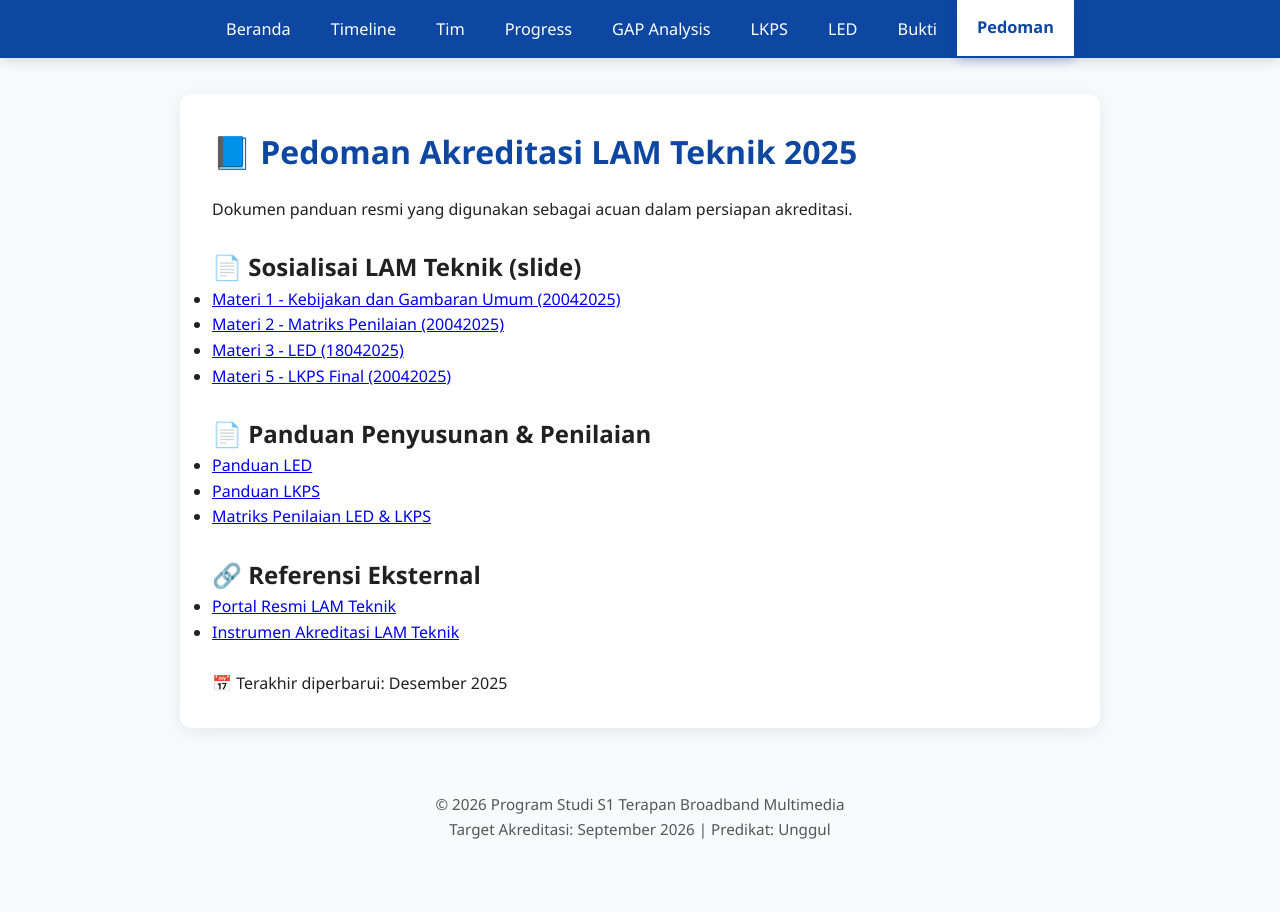
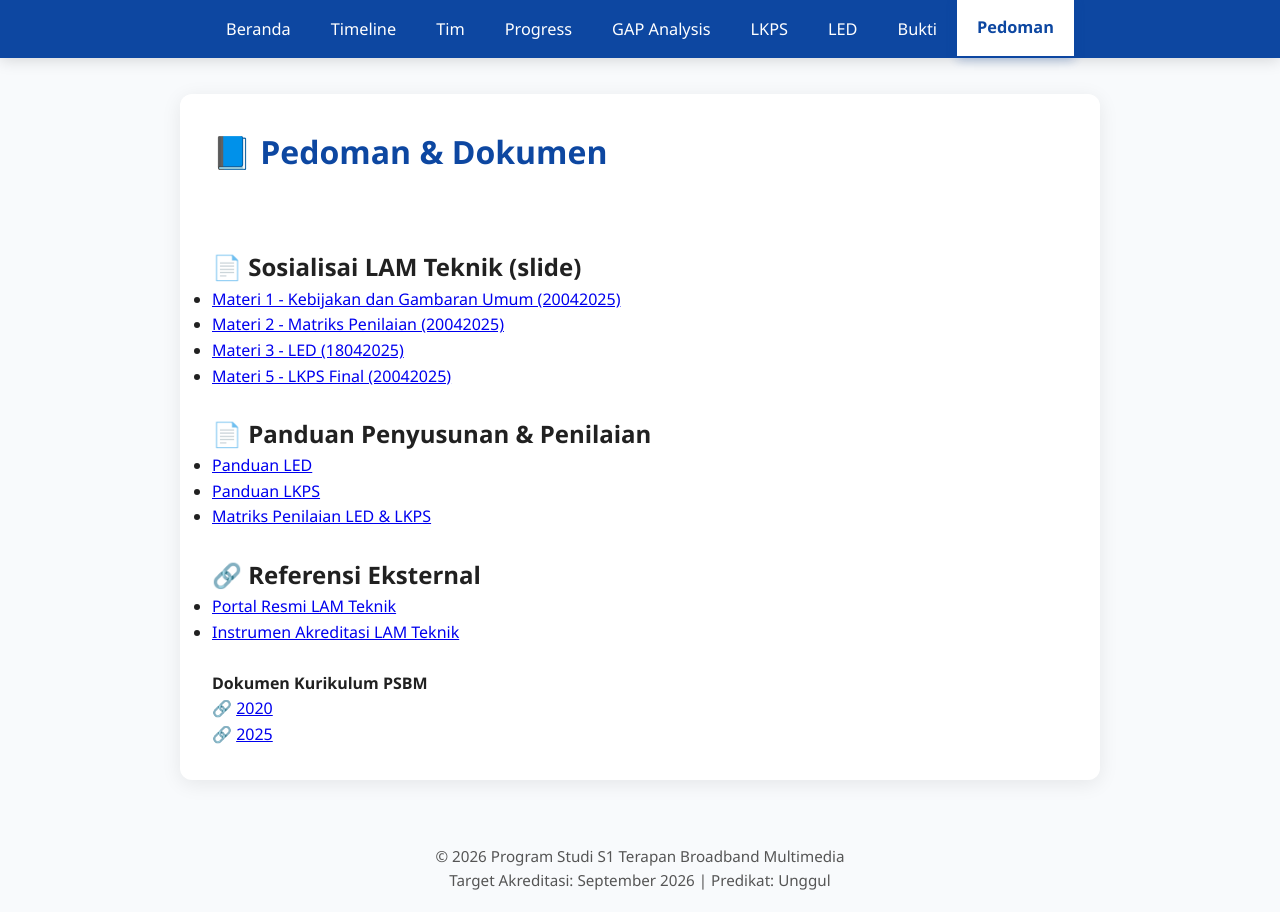
Before and after one commit to portal-psbm/aksibm-26, a Jekyll site: the page built from pedoman.md, in a window 1280 px wide. Built offline with Jekyll 4.4.1, drawn with Linux system fonts in a browser that asks for light colours.

Commit message:
Update index dan pedoman

```diff
--- a/pedoman.md
+++ b/pedoman.md
@@ -4,9 +4,9 @@ title: Pedoman
 permalink: /pedoman/
 ---
 
-# 📘 Pedoman Akreditasi LAM Teknik 2025
+# 📘 Pedoman & Dokumen
 
-Dokumen panduan resmi yang digunakan sebagai acuan dalam persiapan akreditasi. <br><br>
+<br><br>
 
 ## 📄 Sosialisai LAM Teknik (slide)
    - [Materi 1 - Kebijakan dan Gambaran Umum (20042025)](/aksibm-26/assets/pedoman/kebijakan_dan_gambaran_umum.pdf)
@@ -23,4 +23,6 @@ Dokumen panduan resmi yang digunakan sebagai acuan dalam persiapan akreditasi. <
    - [Portal Resmi LAM Teknik](https://lamteknik.or.id)
    - [Instrumen Akreditasi LAM Teknik](https://lamteknik.or.id/akreditasi/instrumen-akreditasi) <br><br>
 
-> 📅 Terakhir diperbarui: Desember 2025
+**Dokumen Kurikulum PSBM** <br>
+🔗 [2020](https://drive.google.com/file/d/1LVO-L4PUUgWPDQIX-jdD8mGh-nYTmlSl/view?usp=drive_link) <br>
+🔗 [2025](https://drive.google.com/file/d/1hLEWKK-VEuRCsmu-C0dCX-znJlq3Djk7/view?usp=drive_link)
```
Also changed, not shown: index.md (+1 -4 lines).
